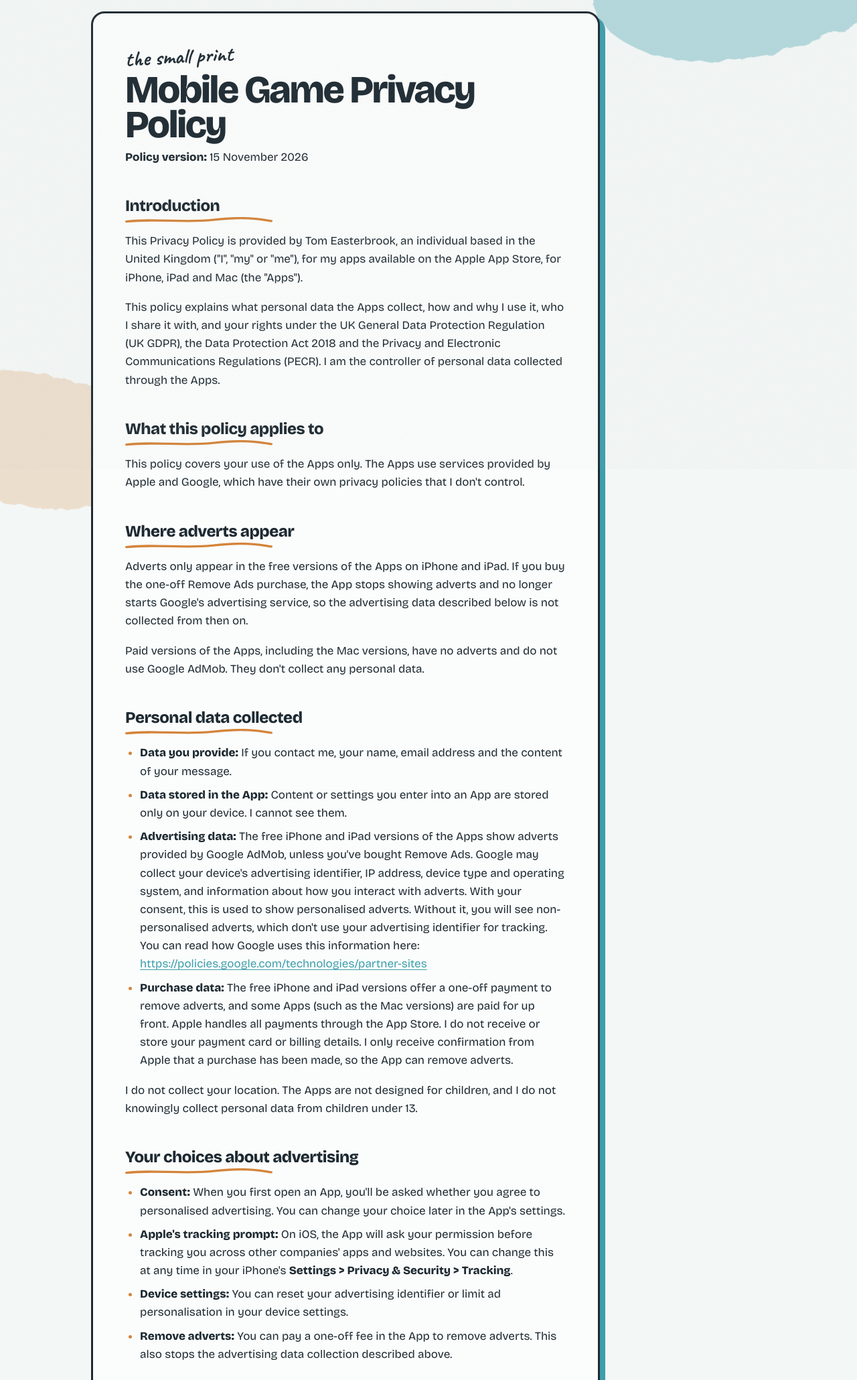
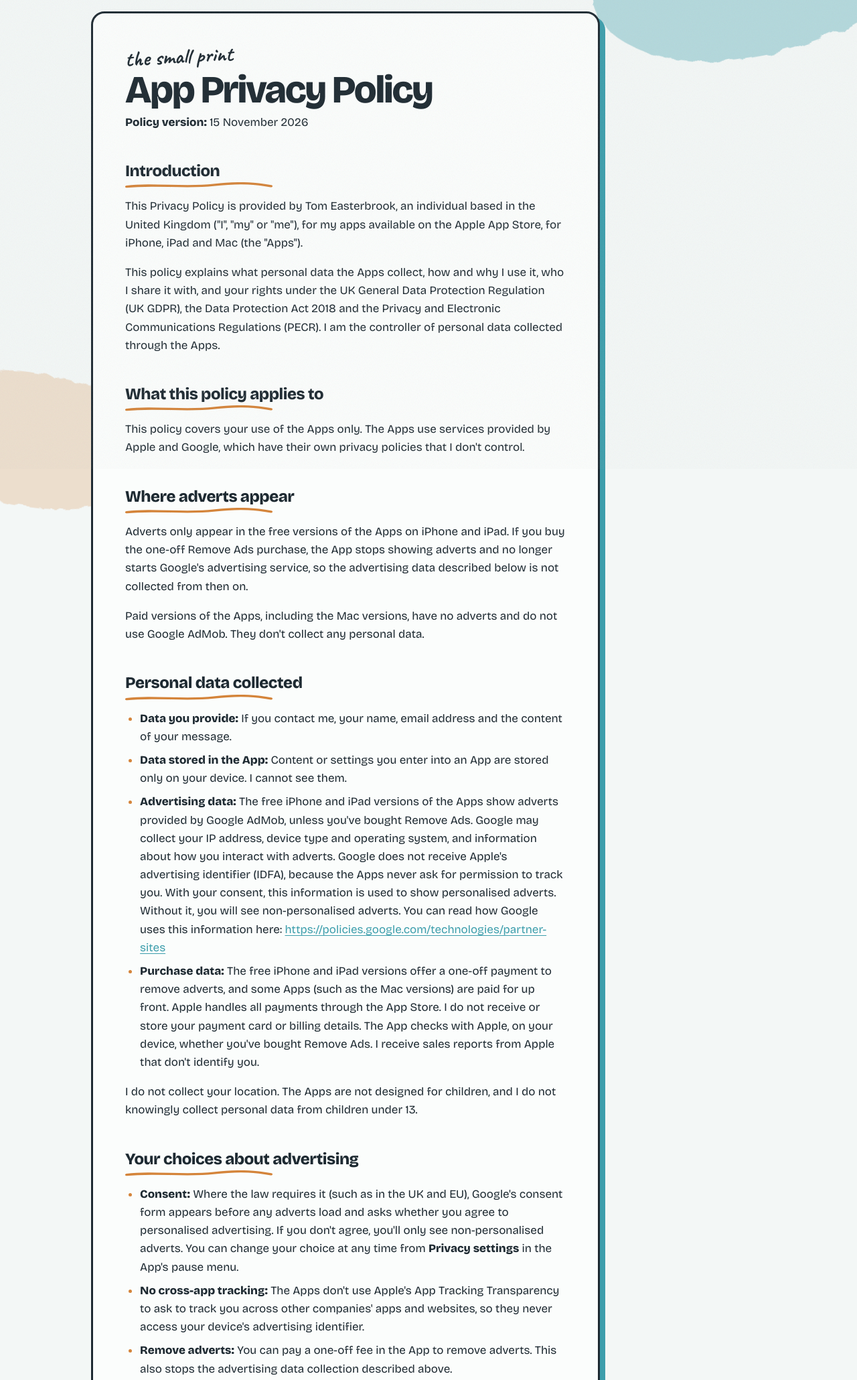
Before and after one commit to WheelieDev/WheelieDev.github.io, a plain HTML site: page privacy.html in a window 1280 px wide. Shown: the part 100-2160 px from the top of the page at 67% size. Drawn offline with nearby package versions, Linux system fonts and the light colour scheme.

Commit message:
Privacy policy: match what the apps actually do
The apps never ask to track you (no App Tracking Transparency), so
Google never gets the IDFA: say so, and drop the tracking prompt and
advertising-identifier settings that don't apply. Google's consent form
only appears where the law requires it, and is changed from Privacy
settings in the pause menu. Remove Ads is checked on the device. Now
"App Privacy Policy", since it covers the Mac apps too.

Claude-Session: https://claude.ai/code/session_01SxuBPd6HQc8tfLwoyKaKPx

```diff
--- a/privacy.html
+++ b/privacy.html
@@ -3,7 +3,7 @@
 <head>
   <meta charset="utf-8">
   <meta name="viewport" content="width=device-width, initial-scale=1">
-  <title>Mobile Game Privacy Policy · Tom Easterbrook</title>
+  <title>App Privacy Policy · Tom Easterbrook</title>
   <meta name="description" content="Privacy policy for Tom Easterbrook's mobile apps on the Apple App Store.">
   <link rel="icon" href="img/avatar.jpg">
   <link rel="preconnect" href="https://fonts.googleapis.com">
@@ -27,7 +27,7 @@
 
     <article class="policy">
       <p class="scribble">the small print</p>
-      <h1 class="policy-title">Mobile Game Privacy Policy</h1>
+      <h1 class="policy-title">App Privacy Policy</h1>
       <p class="policy-version"><strong>Policy version:</strong> 15 November 2026</p>
 
       <h2>Introduction</h2>
@@ -45,16 +45,15 @@
       <ul>
         <li><strong>Data you provide:</strong> If you contact me, your name, email address and the content of your message.</li>
         <li><strong>Data stored in the App:</strong> Content or settings you enter into an App are stored only on your device. I cannot see them.</li>
-        <li><strong>Advertising data:</strong> The free iPhone and iPad versions of the Apps show adverts provided by Google AdMob, unless you've bought Remove Ads. Google may collect your device's advertising identifier, IP address, device type and operating system, and information about how you interact with adverts. With your consent, this is used to show personalised adverts. Without it, you will see non-personalised adverts, which don't use your advertising identifier for tracking. You can read how Google uses this information here: <a href="https://policies.google.com/technologies/partner-sites" target="_blank" rel="noopener">https://policies.google.com/technologies/partner-sites</a></li>
-        <li><strong>Purchase data:</strong> The free iPhone and iPad versions offer a one-off payment to remove adverts, and some Apps (such as the Mac versions) are paid for up front. Apple handles all payments through the App Store. I do not receive or store your payment card or billing details. I only receive confirmation from Apple that a purchase has been made, so the App can remove adverts.</li>
+        <li><strong>Advertising data:</strong> The free iPhone and iPad versions of the Apps show adverts provided by Google AdMob, unless you've bought Remove Ads. Google may collect your IP address, device type and operating system, and information about how you interact with adverts. Google does not receive Apple's advertising identifier (IDFA), because the Apps never ask for permission to track you. With your consent, this information is used to show personalised adverts. Without it, you will see non-personalised adverts. You can read how Google uses this information here: <a href="https://policies.google.com/technologies/partner-sites" target="_blank" rel="noopener">https://policies.google.com/technologies/partner-sites</a></li>
+        <li><strong>Purchase data:</strong> The free iPhone and iPad versions offer a one-off payment to remove adverts, and some Apps (such as the Mac versions) are paid for up front. Apple handles all payments through the App Store. I do not receive or store your payment card or billing details. The App checks with Apple, on your device, whether you've bought Remove Ads. I receive sales reports from Apple that don't identify you.</li>
       </ul>
       <p>I do not collect your location. The Apps are not designed for children, and I do not knowingly collect personal data from children under 13.</p>
 
       <h2>Your choices about advertising</h2>
       <ul>
-        <li><strong>Consent:</strong> When you first open an App, you'll be asked whether you agree to personalised advertising. You can change your choice later in the App's settings.</li>
-        <li><strong>Apple's tracking prompt:</strong> On iOS, the App will ask your permission before tracking you across other companies' apps and websites. You can change this at any time in your iPhone's <strong>Settings &gt; Privacy &amp; Security &gt; Tracking</strong>.</li>
-        <li><strong>Device settings:</strong> You can reset your advertising identifier or limit ad personalisation in your device settings.</li>
+        <li><strong>Consent:</strong> Where the law requires it (such as in the UK and EU), Google's consent form appears before any adverts load and asks whether you agree to personalised advertising. If you don't agree, you'll only see non-personalised adverts. You can change your choice at any time from <strong>Privacy settings</strong> in the App's pause menu.</li>
+        <li><strong>No cross-app tracking:</strong> The Apps don't use Apple's App Tracking Transparency to ask to track you across other companies' apps and websites, so they never access your device's advertising identifier.</li>
         <li><strong>Remove adverts:</strong> You can pay a one-off fee in the App to remove adverts. This also stops the advertising data collection described above.</li>
       </ul>
 
@@ -129,7 +128,7 @@
       <p>© 2026 Tom Easterbrook. All rights reserved.</p>
       <nav class="foot-links" aria-label="Footer">
         <a href="index.html">Projects</a>
-        <a href="privacy.html" aria-current="page">Mobile Game Privacy Policy</a>
+        <a href="privacy.html" aria-current="page">App Privacy Policy</a>
       </nav>
     </footer>
   </main>
```
Also changed, not shown: index.html (+1 -1 lines).
